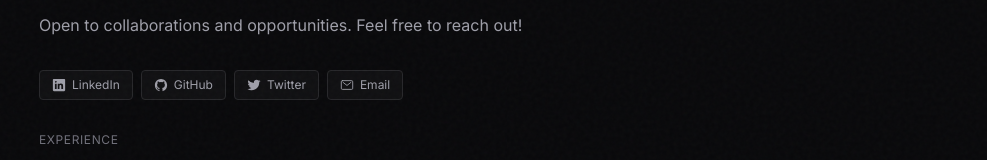
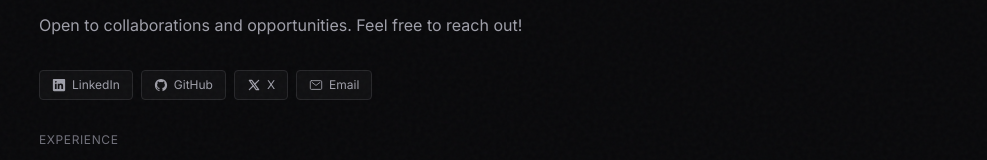
Before and after one commit to Swotboysandy/Portfolio, a Next.js app: page / in a window 1280 px wide. Shown: the part 412-572 px from the top of the page, without its empty margins (293-1280 px from the left). Built offline with nearby package versions, Linux system fonts and the light colour scheme.

Commit message:
Update Twitter icon to X icon in HeroSection

```diff
--- a/src/app/components/home/hero-section/index.tsx
+++ b/src/app/components/home/hero-section/index.tsx
@@ -4,7 +4,8 @@ import BlurText from "../../animations/BlurText";
 import FadeContent from "../../animations/FadeContent";
 import ShinyText from "../../animations/ShinyText";
 import { Tooltip } from "@/components/ui/tooltip-card";
-import { IoLogoLinkedin, IoLogoGithub, IoLogoTwitter, IoMailOutline } from "react-icons/io5";
+import { IoLogoLinkedin, IoLogoGithub, IoMailOutline } from "react-icons/io5";
+import { IconBrandX } from "@tabler/icons-react";
 
 const HeroSection = () => {
     const socialLinks = [
@@ -19,9 +20,9 @@ const HeroSection = () => {
             icon: IoLogoGithub,
         },
         {
-            name: "Twitter",
+            name: "X",
             href: "https://x.com/swotboysandy",
-            icon: IoLogoTwitter,
+            icon: IconBrandX,
         },
         {
             name: "Email",
```
